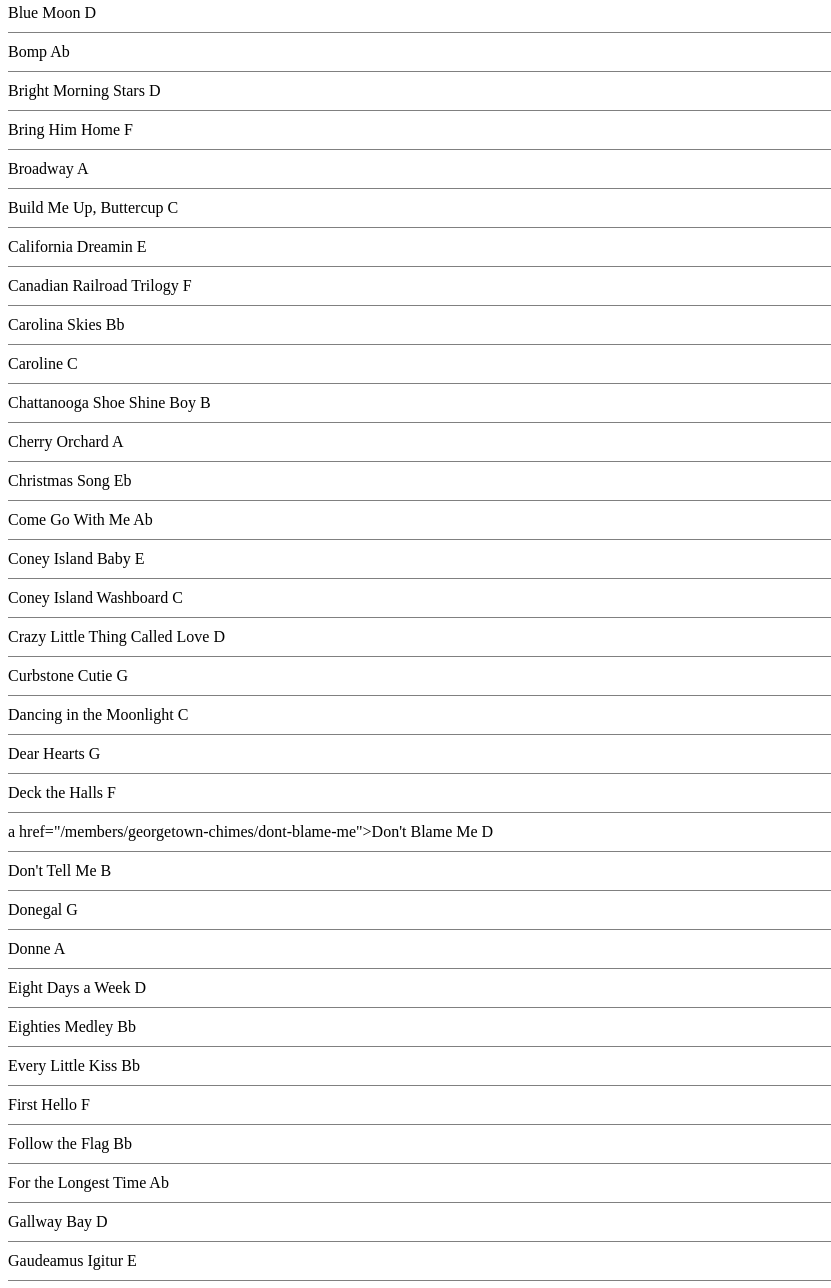
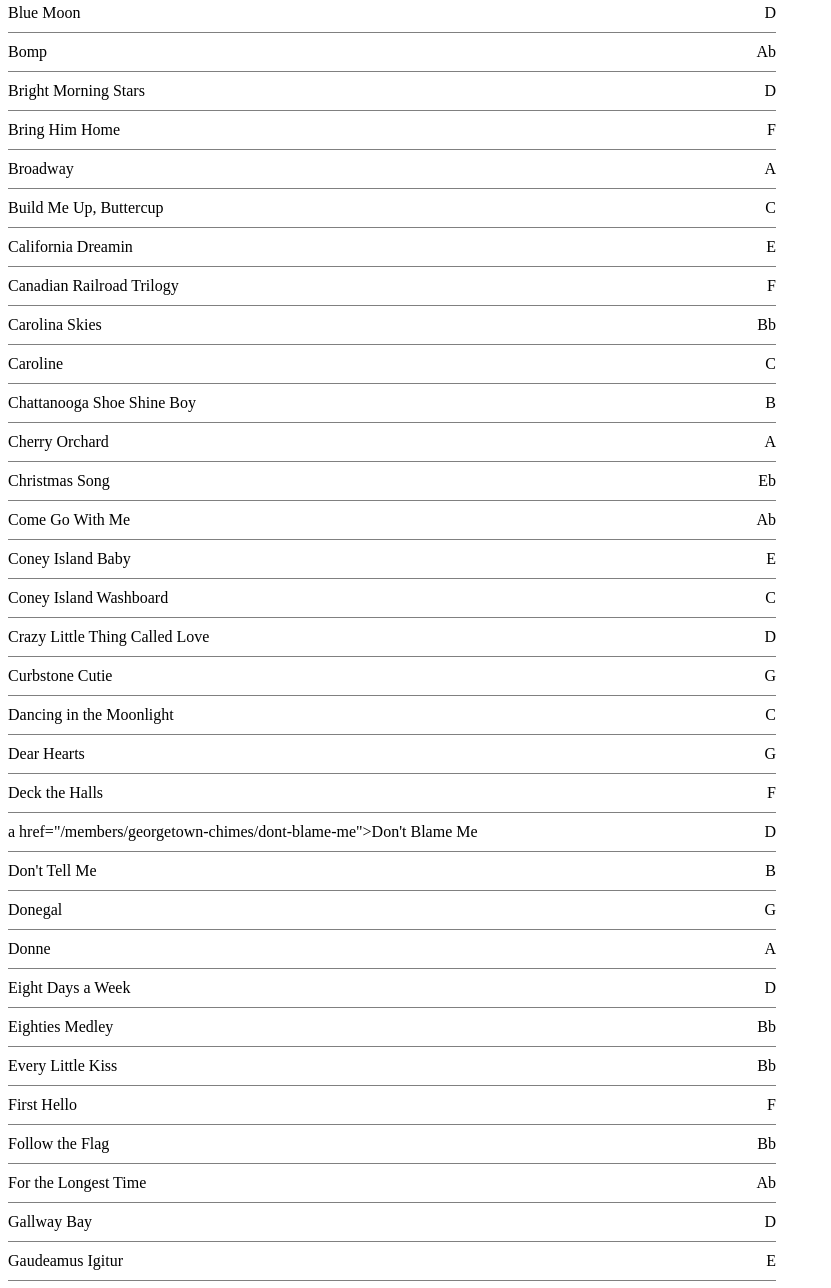
Before and after one commit to rossettistone/chazcard, a plain HTML site: page index.html in a window 1280 px wide. Shown: the part 960-2248 px from the top of the page, without its empty margins (0-831 px from the left). Drawn offline with Linux system fonts and the light colour scheme.

Commit message:
Bit of trivial styling

```diff
--- a/index.html
+++ b/index.html
@@ -4,7 +4,7 @@
     <link rel="stylesheet" media="screen" type="text/css" href="style.css">
   </head>
   <body ng-app="ChazCard">
-    <div ng-controller="MainCtrl">
+    <div class="container" ng-controller="MainCtrl">
       <div class="pitchpipe">
         <div ng-repeat="note in notes">
           <input type="button" class="noteButton" value="{{note.name}}" ng-click="playNote(note.hz)"></input>
@@ -13,8 +13,8 @@
 
       <div class="songlist">
         <div ng-repeat="song in songs" class="song-row" ng-click="playNote(song.pitch)">
-          <span>{{song.title}}</span>
-          <span>{{song.pitch}}</span>
+          <span class="song-title">{{song.title}}</span>
+          <span class="song-pitch">{{song.pitch}}</span>
         </div>
       </div>
 
--- a/style.css
+++ b/style.css
@@ -1,5 +1,6 @@
 .songlist {
   width: 100%;
+  max-width: 768px;
 }
 .song-row {
   border-top: 1px solid gray;
@@ -8,3 +9,6 @@
 .song-row:hover {
   background-color: lightgray;
 }
+.song-row .song-pitch {
+  float: right;
+}
```
